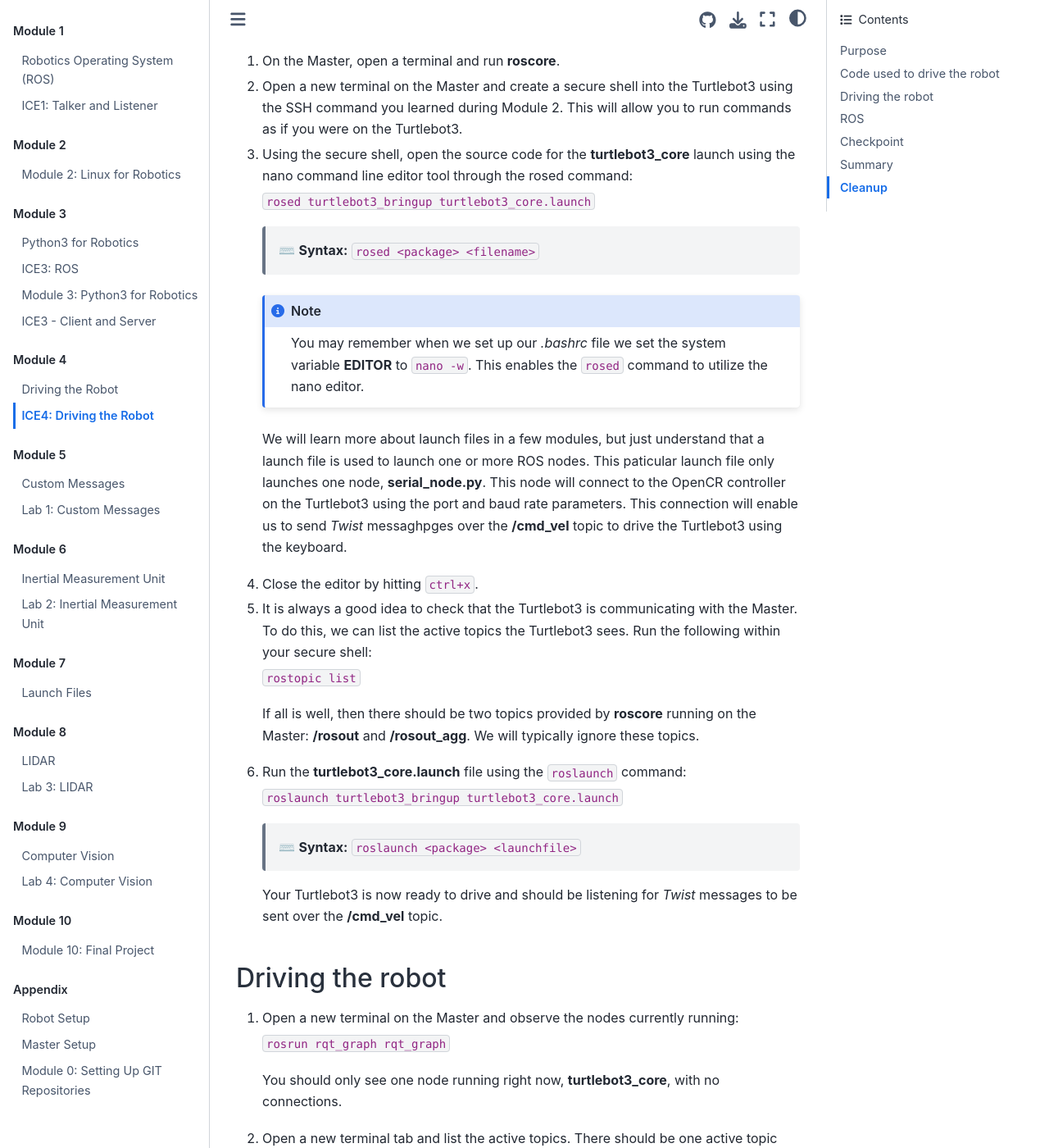
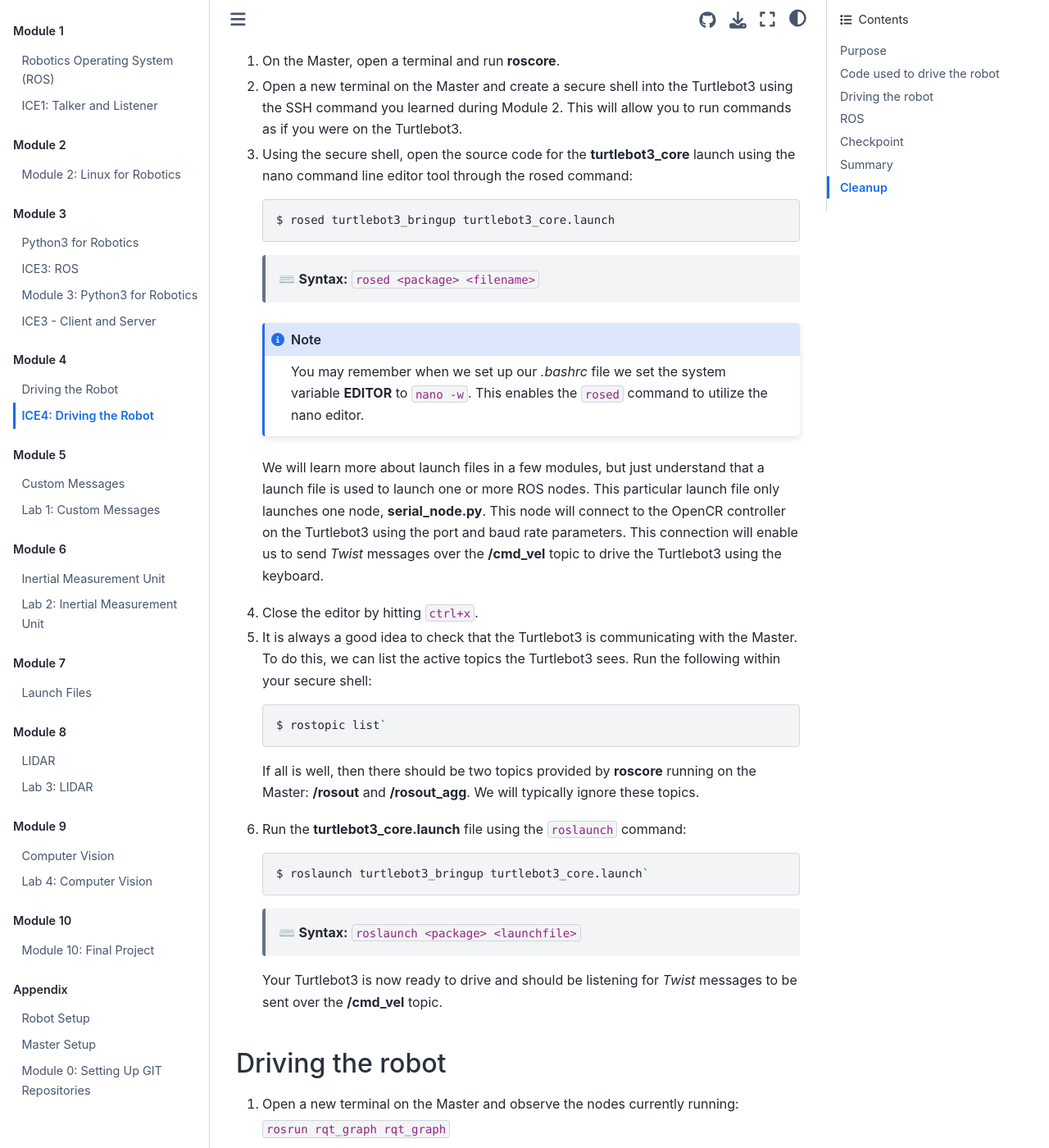
Before and after one commit to stanbaek/ece387_book, a Jupyter Book: the page built from docs/Module4_DrivingTheRobot/ICE4_DrivingTheRobot.md, in a window 1280 px wide and 1400 px high, scrolled down 384 px. Shown: the whole window at 82% size. Built offline with Jupyter Book 1.0.4 settings and Sphinx 7.4.7 and the Sphinx Book theme 1.1.4, drawn with Linux system fonts in a browser that asks for light colours.

Commit message:
Updated ICE4

````diff
--- a/docs/Module4_DrivingTheRobot/ICE4_DrivingTheRobot.md
+++ b/docs/Module4_DrivingTheRobot/ICE4_DrivingTheRobot.md
@@ -11,7 +11,9 @@ This In-Class Exercise will introduce you to utilizing pre-built ROS packages to
 
 1. Using the secure shell, open the source code for the **turtlebot3_core** launch using the nano command line editor tool through the rosed command:
 
-    `rosed turtlebot3_bringup turtlebot3_core.launch`
+    ```bash
+    $ rosed turtlebot3_bringup turtlebot3_core.launch
+    ```
 
     > ⌨️ **Syntax:**  `rosed <package> <filename>`
 
@@ -19,19 +21,23 @@ This In-Class Exercise will introduce you to utilizing pre-built ROS packages to
     You may remember when we set up our *.bashrc* file we set the system variable **EDITOR** to `nano -w`. This enables the `rosed` command to utilize the nano editor.
    ```
 
-    We will learn more about launch files in a few modules, but just understand that a launch file is used to launch one or more ROS nodes. This paticular launch file only launches one node, **serial_node.py**. This node will connect to the OpenCR controller on the Turtlebot3 using the port and baud rate parameters. This connection will enable us to send *Twist* messaghpges over the **/cmd_vel** topic to drive the Turtlebot3 using the keyboard.
+    We will learn more about launch files in a few modules, but just understand that a launch file is used to launch one or more ROS nodes. This particular launch file only launches one node, **serial_node.py**. This node will connect to the OpenCR controller on the Turtlebot3 using the port and baud rate parameters. This connection will enable us to send *Twist* messages over the **/cmd_vel** topic to drive the Turtlebot3 using the keyboard.
 
 1. Close the editor by hitting `ctrl+x`.
 
 1. It is always a good idea to check that the Turtlebot3 is communicating with the Master. To do this, we can list the active topics the Turtlebot3 sees. Run the following within your secure shell:
 
-    `rostopic list`
+    ```bash
+    $ rostopic list`
+    ```
 
     If all is well, then there should be two topics provided by **roscore** running on the Master: **/rosout** and **/rosout_agg**. We will typically ignore these topics.
 
 1. Run the **turtlebot3_core.launch** file using the `roslaunch` command:
 
-    `roslaunch turtlebot3_bringup turtlebot3_core.launch`
+    ```bash
+    $ roslaunch turtlebot3_bringup turtlebot3_core.launch`
+    ```
 
     > ⌨️ **Syntax:** `roslaunch <package> <launchfile>`
 
````
